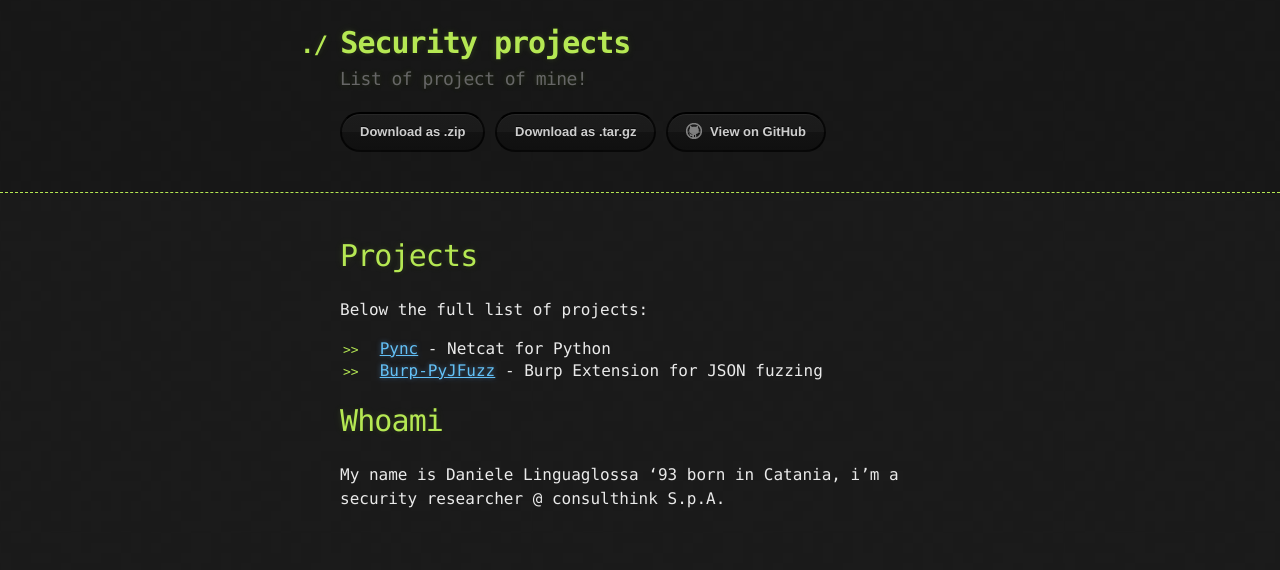
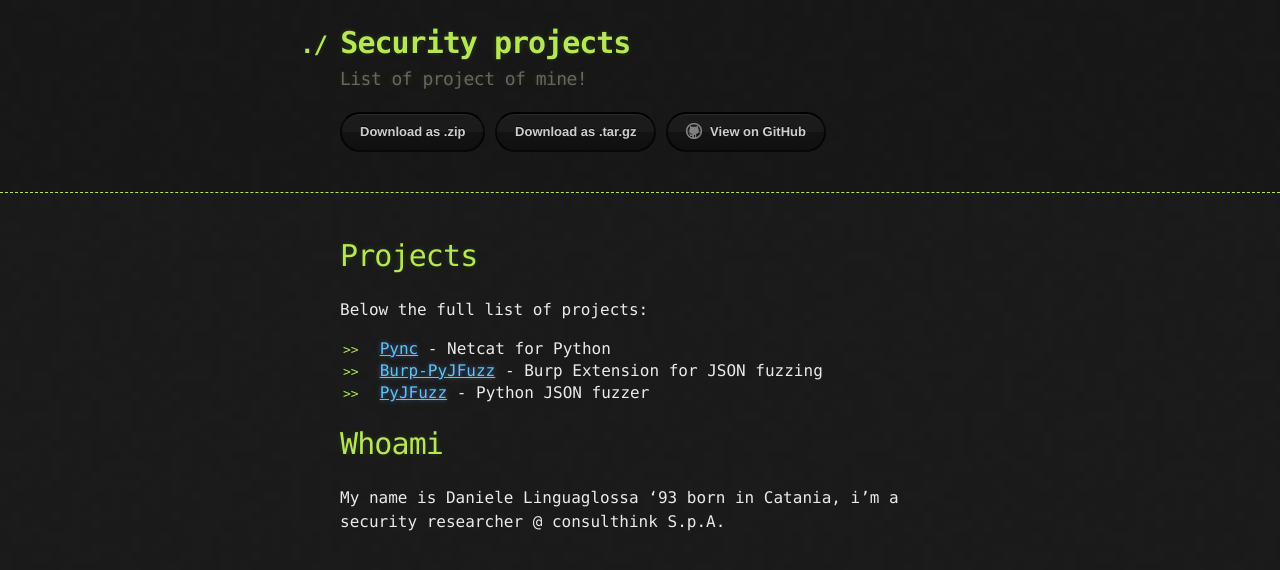
Before and after one commit to dzonerzy/dzonerzy.github.io, a Jekyll site: the page built from index.md, in a window 1280 px wide. Shown: the top 570 px of the page. Built offline with Jekyll 4.4.1, drawn with Linux system fonts in a browser that asks for light colours; our own code applies the rules of GitHub Pages for plain Markdown files.

Commit message:
Update index.md

```diff
--- a/index.md
+++ b/index.md
@@ -7,6 +7,7 @@ Below the full list of projects:
 
 - [Pync](pync) - Netcat for Python
 - [Burp-PyJFuzz](burp-pyjfuzz) - Burp Extension for JSON fuzzing
+- [PyJFuzz](pyjfuzz) - Python JSON fuzzer
 
 # [](#header-1)Whoami
 
```
